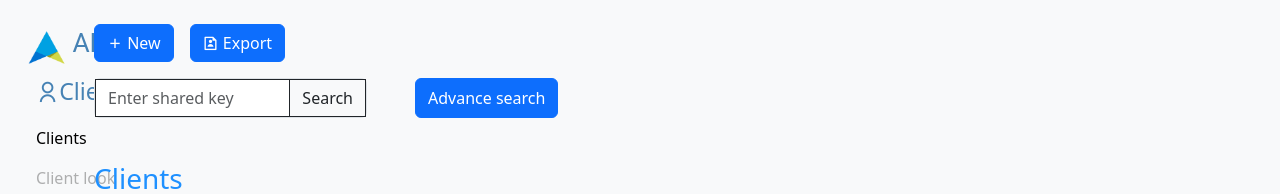
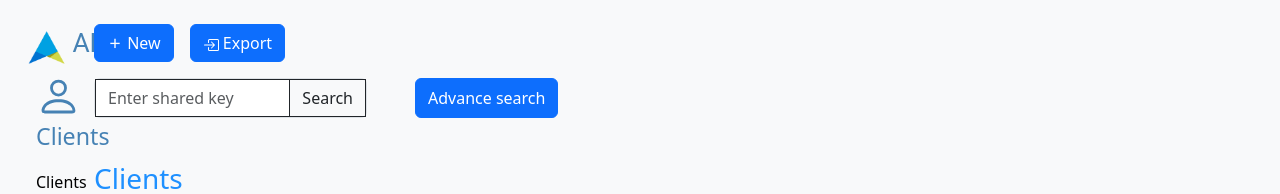
Before and after one commit to srvenient/client-manager, an Angular app: page /clients in a window 1280 px wide. Shown: the top 194 px of the page. Built offline with nearby package versions, Linux system fonts and the light colour scheme; no server answers.

Commit message:
feat: some icons have been changed

```diff
--- a/src/app/app.component.html
+++ b/src/app/app.component.html
@@ -8,7 +8,12 @@
         </a>
       </li>
       <li class="nav-item">
-        <a class="nav-link text-size" href="#"><i class="ri-user-line"></i>Clients</a>
+        <a class="nav-link text-size" href="#">
+          <svg xmlns="http://www.w3.org/2000/svg" width="45" height="45" fill="currentColor" class="bi bi-person" viewBox="0 0 16 16">
+            <path d="M8 8a3 3 0 1 0 0-6 3 3 0 0 0 0 6Zm2-3a2 2 0 1 1-4 0 2 2 0 0 1 4 0Zm4 8c0 1-1 1-1 1H3s-1 0-1-1 1-4 6-4 6 3 6 4Zm-1-.004c-.001-.246-.154-.986-.832-1.664C11.516 10.68 10.289 10 8 10c-2.29 0-3.516.68-4.168 1.332-.678.678-.83 1.418-.832 1.664h10Z"/>
+          </svg>
+          Clients
+        </a>
       </li>
       <li class="nav-item">
         <a class="nav-link active" href="#">Clients</a>
@@ -25,6 +30,7 @@
     </ul>
   </div>
 </nav>
+
 <main class="container fixed-top">
   <div class="container mt-4">
     <router-outlet></router-outlet>
--- a/src/app/components/client/client.component.html
+++ b/src/app/components/client/client.component.html
@@ -1,7 +1,13 @@
 <div class="mt-xxl-5">
   <div class="d-grid gap-3 d-md-flex justify-content-md-start">
     <button class="btn btn-primary" type="button" routerLink="register-client"><i class="ri-add-line"></i> New</button>
-    <button class="btn btn-primary" type="button"><i class="ri-file-user-line"></i> Export</button>
+    <button class="btn btn-primary" type="button">
+      <svg xmlns="http://www.w3.org/2000/svg" width="16" height="16" fill="currentColor" class="bi bi-box-arrow-in-right" viewBox="0 0 16 16">
+        <path fill-rule="evenodd" d="M6 3.5a.5.5 0 0 1 .5-.5h8a.5.5 0 0 1 .5.5v9a.5.5 0 0 1-.5.5h-8a.5.5 0 0 1-.5-.5v-2a.5.5 0 0 0-1 0v2A1.5 1.5 0 0 0 6.5 14h8a1.5 1.5 0 0 0 1.5-1.5v-9A1.5 1.5 0 0 0 14.5 2h-8A1.5 1.5 0 0 0 5 3.5v2a.5.5 0 0 0 1 0v-2z"/>
+        <path fill-rule="evenodd" d="M11.854 8.354a.5.5 0 0 0 0-.708l-3-3a.5.5 0 1 0-.708.708L10.293 7.5H1.5a.5.5 0 0 0 0 1h8.793l-2.147 2.146a.5.5 0 0 0 .708.708l3-3z"/>
+      </svg>
+      Export
+    </button>
   </div>
 </div>
 
```
